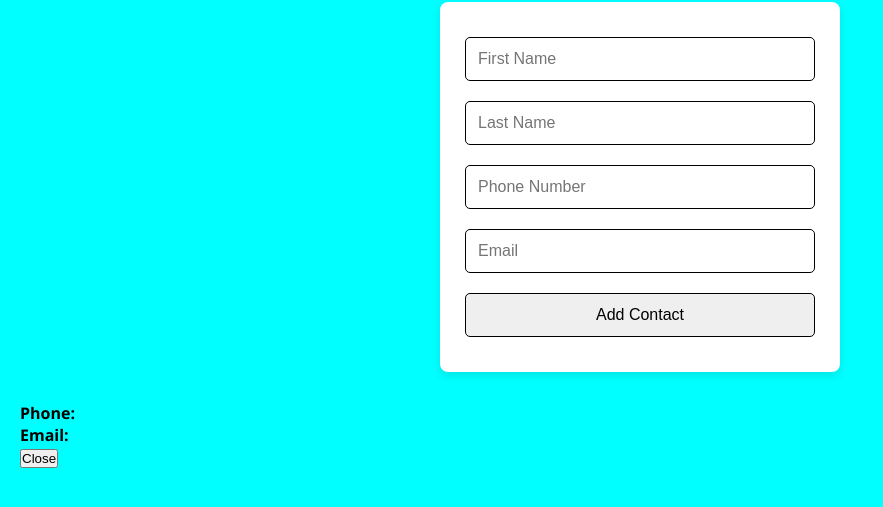
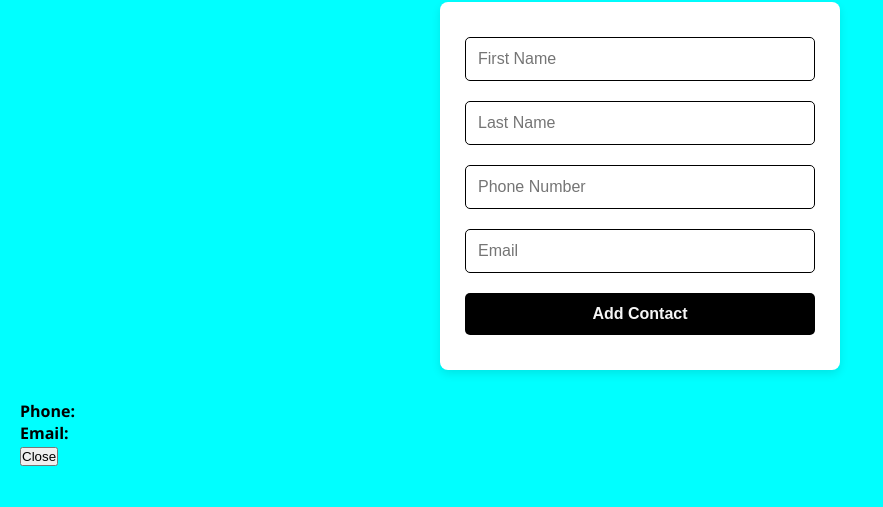
Before and after one commit to mohamedabdinasir1/My-Address-Book-2, a plain HTML site: page index.html in a window 1280 px wide. Shown: the part 81-588 px from the top of the page, without its empty margins (0-883 px from the left). Drawn offline with Linux system fonts and the light colour scheme.

Commit message:
form-section button:hover added on css

```diff
--- a/style.css
+++ b/style.css
@@ -45,3 +45,15 @@
     border-color: var(--primary);
     outline: none;
   }
+  .form-section button {
+    background-color: var(--primary);
+    color: whitesmoke;
+    border: none;
+    cursor: pointer;
+    font-weight: bold;
+    transition: background-color 0.2s ease-in-out;
+  }
+
+  .form-section button:hover {
+    background-color:steelblue;
+  }
```
